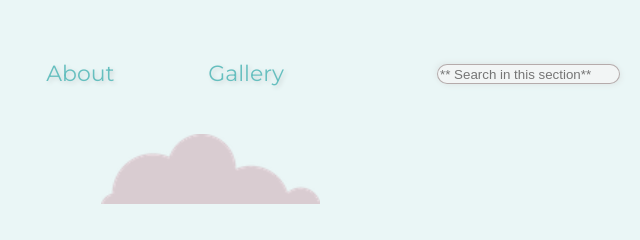
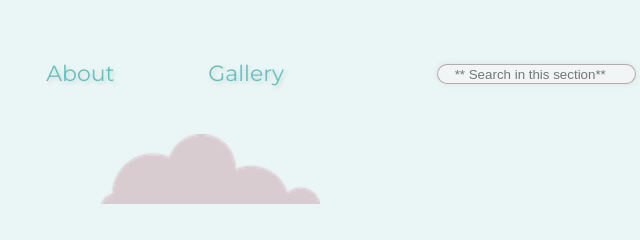
Before and after one commit to manan5657/manan, a plain HTML site: page index.html in a window 1280 px wide. Shown: the top 240 px of the page, 640-1280 px from the left. Drawn offline with Linux system fonts and the light colour scheme.

Commit message:
Update styles.css

```diff
--- a/css/styles.css
+++ b/css/styles.css
@@ -89,7 +89,6 @@ a:hover
     display: inline-block;
     height: 350px;
     width: 350px ;
-
 }
 .gallery
 {
@@ -200,9 +199,10 @@ li
     border: 1px solid rgba(173, 162, 162, 0.89);
     border-radius: 10px;
     background-color: rgba(245, 245, 245, 0.74);
-    width: 100%;
+    width: 109%;
     height: 20px;
     box-shadow: 2px 2px 5px #e2ebeb,-2px -2px 5px #e2ebeb;
+    text-align: center;
 
 }
 .certbtn
```
